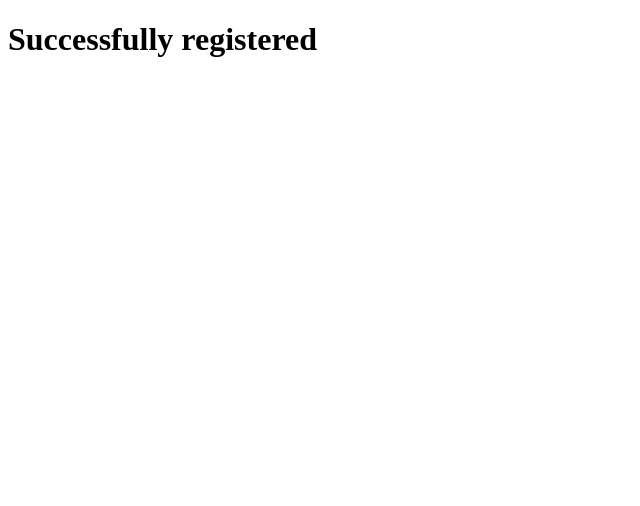
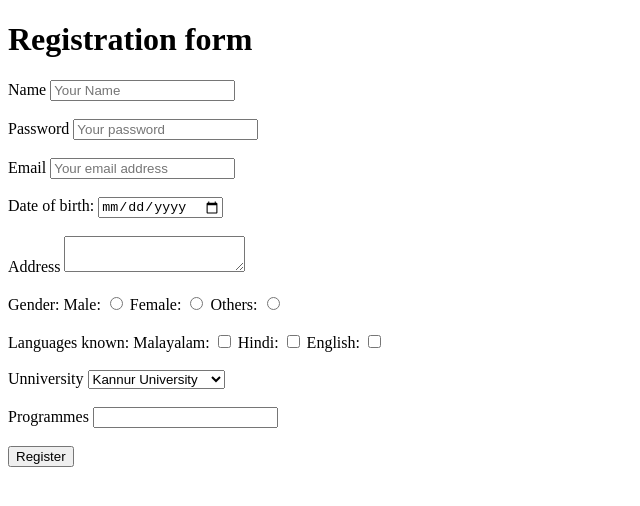
Before and after one commit to vishnu-pt/Registration, a plain HTML site: page index.html in a window 1280 px wide. Shown: the whole page, without its empty margins (0-640 px from the left). Drawn offline with Linux system fonts and the light colour scheme.

Commit message:
Update index.html

```diff
--- a/index.html
+++ b/index.html
@@ -1,9 +1,57 @@
 <!DOCTYPE html>
 <html>
-<head>
-<title>successful</title>
-<head>
+ <head>
+   <title>Registration Form</title>
+ </head>
 <body>
-<h1>Successfully registered</h1>
+    <h1>Registration form</h1>
+     <form action="visit.html">
+      Name  <input type="text" placeholder="Your Name" required /> <br /> <br />
+      Password  <input type="password" placeholder="Your password" /> <br /> <br />
+      Email  <input type="email" placeholder="Your email address" /> <br /> <br />
+      Date of birth: <input type="date" /> <br /> <br />
+
+
+
+
+     Address <textarea></textarea> <br/ > <br />
+
+
+     Gender:
+     Male: <input type="radio" value="male" name="gender" />
+     Female: <input type="radio" value="female" name="gender" />
+     Others: <input type="radio" value="others" name="gender" /><br /> <br />
+
+     Languages known:
+     Malayalam: <input type="checkbox" value="mal" />
+     Hindi: <input type="checkbox" value="hin" />
+     English: <input type="checkbox" value="eng" /> <br /> <br />
+
+
+
+
+
+     Unniversity
+     <select>
+            <option>Kannur University</option>
+            <option>Kerala University</option>
+            <option>MG University</option>
+            <option> University of calicut</option>
+
+    </select> <br /> <br />
+
+    Programmes
+    <input type=text list="Programmes"/>
+    <datalist id="Programmes">
+              <option value="Computer Science">
+              <option value="Maths">
+              <option value="Statistics">
+              <option value="Physics">
+              <option value="Chemistry">
+
+    </datalist> <br /> <br />
+
+     <input  type="submit" value="Register" />
+     </form>
 </body>
 </html>
```
